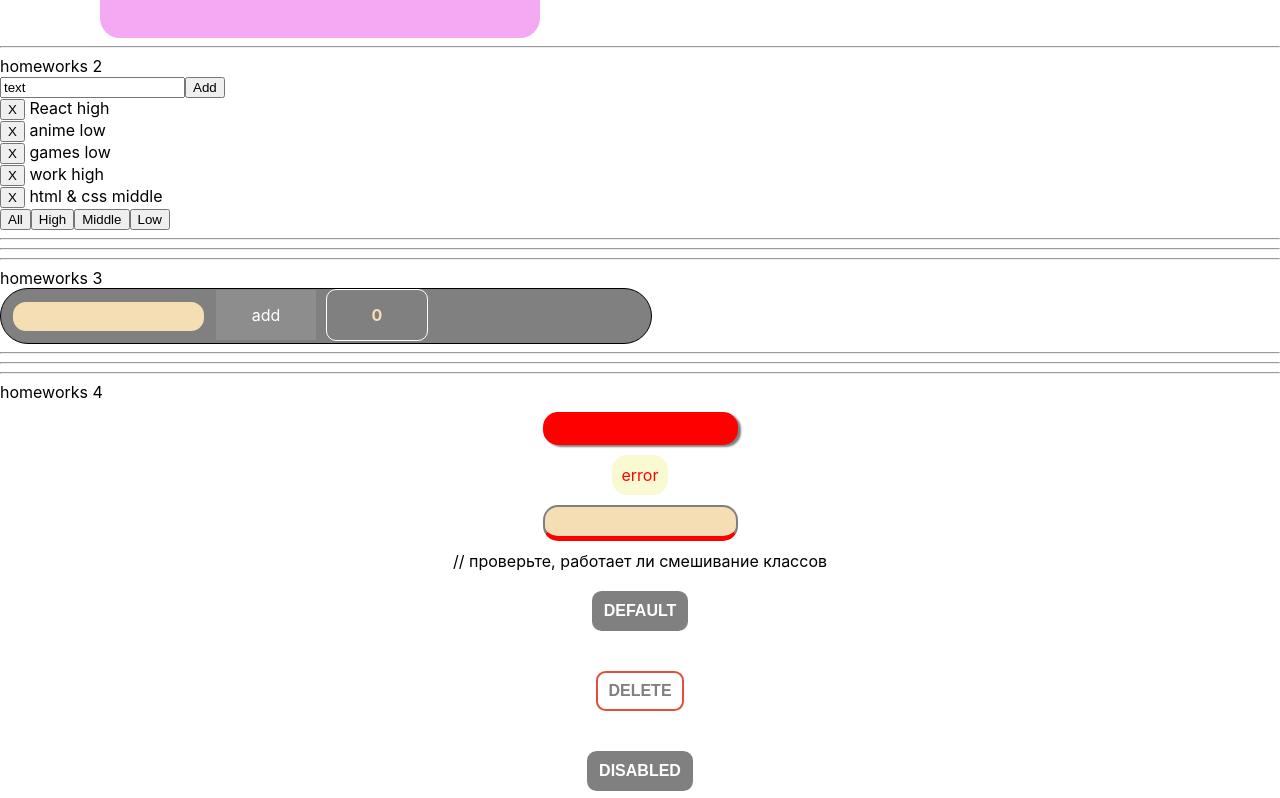
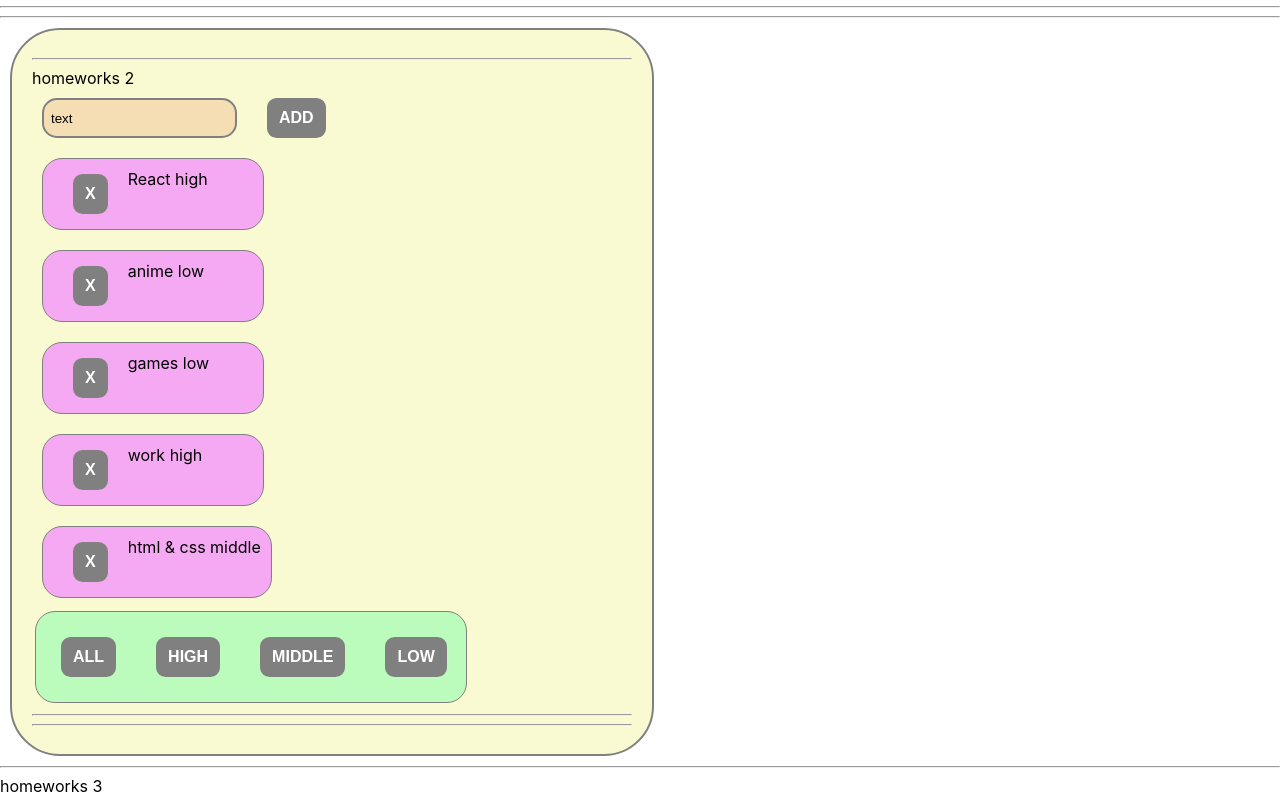
Before and after one commit to Nikolas-Bars/dzFromIgnat, a React (Create React App) app: page / in a window 1280 px wide. Shown: the part 222-1020 px from the top of the page. Built offline with nearby package versions, Linux system fonts and the light colour scheme.

Commit message:
finished DZ 3 and 4

```diff
--- a/src/p2-homeworks/h1/HW1.tsx
+++ b/src/p2-homeworks/h1/HW1.tsx
@@ -17,6 +17,8 @@ function HW1() {
                 message={messageData.message}
                 time={messageData.time}
             />
+            <hr/>
+            <hr/>
   </div>
     )
 }
--- a/src/p2-homeworks/h1/Message.module.css
+++ b/src/p2-homeworks/h1/Message.module.css
@@ -1,5 +1,5 @@
 .message {
-    height: 150px;
+    height: 110px;
     margin: 50px auto auto 100px;
     width: 400px;
     background-color: #F5A9F2;
@@ -9,6 +9,7 @@
 }
 
 .avatar {
+
     display: inline-block;
     margin-left: 10px;
     vertical-align: bottom;
@@ -18,7 +19,8 @@
 .avatar img {
     border: 2px solid red;
 
-    max-width: 40px;
+    width: 40px;
+    height: 40px;
     border-radius: 50px;
     vertical-align: bottom;
 
--- a/src/p2-homeworks/h2/Affair.tsx
+++ b/src/p2-homeworks/h2/Affair.tsx
@@ -1,5 +1,7 @@
 import React from 'react'
 import {AffairType} from "./HW2";
+import SuperButton from "../h4/common/c2-SuperButton/SuperButton";
+import s from './Affairs.module.css'
 
 type AffairPropsType = {
     // key не нужно типизировать
@@ -13,8 +15,8 @@ function Affair(props: AffairPropsType) {
     }// need to fix
 
     return (
-        <div>
-            <button onClick={deleteCallback}>X</button> {props.affair.name} {props.affair.priority}
+        <div className={s.affair}>
+            <SuperButton onClick={deleteCallback}>X</SuperButton> <span className={s.affairSpan}>{props.affair.name} {props.affair.priority}</span>
         </div>
     )
 }
--- a/src/p2-homeworks/h2/Affairs.module.css
+++ b/src/p2-homeworks/h2/Affairs.module.css
@@ -1,3 +1,59 @@
 .someClass {
 
 }
+
+.buttons {
+    display: inline-flex;
+    width: 420px;
+    border: 1px solid gray;
+    border-radius: 20px;
+    padding: 5px;
+    margin: 3px;
+    align-content: center;
+    text-align: center;
+    background-color: #bbfbbc;
+}
+
+.HW2{
+    width: 600px;
+    border: 2px solid gray;
+    margin: 10px;
+    padding: 20px;
+    border-radius: 50px;
+    background-color: lightgoldenrodyellow;
+}
+
+.affair{
+
+    display: inline-flex;
+    border: 1px solid gray;
+    margin: 10px;
+    padding: 10px;
+    text-align: center;
+    border-radius: 20px;
+    min-width: 200px;
+    max-width: 400px;
+    background-color: #F5A9F2;
+    vertical-align: center;
+    height: 50px;
+
+
+  /*  vertical-align: center;*/
+
+
+}
+
+.affairSpan{
+    display: inline-block;
+
+}
+
+.affairInputButton{
+
+}
+
+.affairInputButton div {
+    display: inline-flex;
+    height: 60px;
+
+}
--- a/src/p2-homeworks/h2/Affairs.tsx
+++ b/src/p2-homeworks/h2/Affairs.tsx
@@ -1,43 +1,56 @@
 import React, {useState} from 'react'
 import Affair from './Affair'
 import {AffairType, FilterType} from './HW2'
+import SuperButton from "../h4/common/c2-SuperButton/SuperButton";
+import s from './Affairs.module.css'
+import SuperInputText from "../h4/common/c1-SuperInputText/SuperInputText";
 
 type AffairsPropsType = { // need to fix any
     data: Array<AffairType>
-    setFilter: (filter: FilterType)=>void
-    deleteAffairCallback: (_id: number)=> void
+    setFilter: (filter: FilterType) => void
+    deleteAffairCallback: (_id: number) => void
     text: string
-    setText: (text: string)=>void
-    setAffairs: (affairs: Array<AffairType>)=> void
+    setText: (text: string) => void
+    setAffairs: (affairs: Array<AffairType>) => void
 }
 
 function Affairs(props: AffairsPropsType) {
     const mappedAffairs = props.data.map((a: AffairType) => (
+      <div key={a._id} >
         <Affair // should work
-            key={a._id} // кеи ОБЯЗАТЕЛЬНЫ в 99% - так что лучше их писать всегда при создании компонент в мапе
+            // кеи ОБЯЗАТЕЛЬНЫ в 99% - так что лучше их писать всегда при создании компонент в мапе
             affair={a}
 
             deleteAffairCallback={props.deleteAffairCallback}
         />
+      </div>
     ))
 
-    const setAll = () => {props.setFilter('all')} // need to fix
-    const setHigh = () => {props.setFilter('high')}
-    const setMiddle = () => {props.setFilter('middle')}
-    const setLow = () => {props.setFilter('low')}
-    const onChangeInput =(event: any)=>{
+    const setAll = () => {
+        props.setFilter('all')
+    } // need to fix
+    const setHigh = () => {
+        props.setFilter('high')
+    }
+    const setMiddle = () => {
+        props.setFilter('middle')
+    }
+    const setLow = () => {
+        props.setFilter('low')
+    }
+    const onChangeInput = (event: any) => {
         let someText = event.currentTarget.value
         props.setText(someText)
         setError(null)
     }
 
-    const addAffair =()=>{
-        if(props.text.trim() === ''){
+    const addAffair = () => {
+        if (props.text.trim() === '') {
             setError('error')
 
             return
-        }else {
-            props.setAffairs([{_id: props.data.length+1, name: props.text, priority: 'high'}, ...props.data])
+        } else {
+            props.setAffairs([{_id: props.data.length + 1, name: props.text, priority: 'high'}, ...props.data])
             setError(null)
             props.setText('')
         }
@@ -56,19 +69,27 @@ function Affairs(props: AffairsPropsType) {
     return (
         <div>
 
-            <div>
-                {error ?<div><input style={style} value={props.text} onChange={onChangeInput}/><button onClick={addAffair}>Add</button><br/> <div style={styleTextError}>Обязательно для заполнения</div></div>
-                    : <div><input  value={props.text} onChange={onChangeInput}/><button onClick={addAffair}>Add</button></div>
+            <div className={s.affairInputButton}>
+                {error ? <div><SuperInputText style={style} value={props.text} onChange={onChangeInput}/>
+                        <button onClick={addAffair}>Add</button>
+                        <br/>
+                        <div style={styleTextError}>Обязательно для заполнения</div>
+                    </div>
+                    : <div><SuperInputText value={props.text} onChange={onChangeInput}/>
+                        <SuperButton onClick={addAffair}>Add</SuperButton>
+                    </div>
 
                 }
             </div>
 
             {mappedAffairs}
+            <div className={s.buttons}>
+                <SuperButton onClick={setAll}>All</SuperButton>
+                <SuperButton onClick={setHigh}>High</SuperButton>
+                <SuperButton onClick={setMiddle}>Middle</SuperButton>
+                <SuperButton onClick={setLow}>Low</SuperButton>
+            </div>
 
-            <button onClick={setAll}>All</button>
-            <button onClick={setHigh}>High</button>
-            <button onClick={setMiddle}>Middle</button>
-            <button onClick={setLow}>Low</button>
         </div>
     )
 }
--- a/src/p2-homeworks/h2/HW2.tsx
+++ b/src/p2-homeworks/h2/HW2.tsx
@@ -1,5 +1,7 @@
 import React, {useState} from 'react'
 import Affairs from './Affairs'
+import s from './Affairs.module.css'
+
 
 // types
 export type AffairPriorityType = 'high' | 'low' | 'middle' // need to fix any
@@ -47,7 +49,7 @@ let [text, setText] = useState('text')
     /////////////////////////
 
     return (
-        <div>
+        <div className={s.HW2}>
             <hr/>
             homeworks 2
 
--- a/src/p2-homeworks/h3/Greeting.module.css
+++ b/src/p2-homeworks/h3/Greeting.module.css
@@ -76,6 +76,7 @@
     max-width: 650px;
     border: 1px solid black;
     border-radius: 50px;
+    margin: 20px;
 }
 
 .totalUser {
@@ -92,3 +93,8 @@
     vertical-align: center;
     margin-right: 10px;
 }
+
+.superButton{
+    display: inline-block;
+
+}
--- a/src/p2-homeworks/h3/Greeting.tsx
+++ b/src/p2-homeworks/h3/Greeting.tsx
@@ -1,6 +1,7 @@
 import React, {ChangeEvent} from 'react'
 import s from './Greeting.module.css'
 import SuperInputText from "../h4/common/c1-SuperInputText/SuperInputText";
+import SuperButton from "../h4/common/c2-SuperButton/SuperButton";
 
 type GreetingPropsType = {
     name: string // need to fix any
@@ -22,7 +23,8 @@ const Greeting: React.FC<GreetingPropsType> = (
             <SuperInputText value={name} onChange={setNameCallback} className={error ? s.error : s.someClass} />
           {/*  <input placeholder={'what is your name?'} value={name} onChange={setNameCallback} className={inputClass}/>*/}
             <span className={error ? s.errorSpan : ''}>{error}</span>
-            <span onClick={addUser} className={`${s.btnThree} ${s.btn}` }>add</span>
+            {/*<span onClick={addUser} className={`${s.btnThree} ${s.btn}` }>add</span>*/}
+            <div className={s.superButton}><SuperButton onClick={addUser}>add</SuperButton></div>
             <span className={s.totalUser}>{totalUsers}</span>
         </div>
     )
--- a/src/p2-homeworks/h4/common/c2-SuperButton/SuperButton.module.css
+++ b/src/p2-homeworks/h4/common/c2-SuperButton/SuperButton.module.css
@@ -41,8 +41,36 @@
 }
 
 
-.red {
-    background: red;
+
+
+.disabled {
+    box-sizing: border-box;
+    -webkit-appearance: none;
+    -moz-appearance: none;
+    appearance: none;
+    background-color: gray;
+    border: 2px solid gray;
+    border-radius: 0.6em;
+    color: white;
+    cursor: pointer;
+    display: -webkit-box;
+    display: -webkit-flex;
+    display: -ms-flexbox;
+    display: flex;
+    -webkit-align-self: center;
+    -ms-flex-item-align: center;
+    align-self: center;
+    font-size: 1rem;
+    font-weight: 400;
+    line-height: 1;
+    margin: 20px;
+    padding: 10px;
+    text-decoration: none;
+    text-align: center;
+    text-transform: uppercase;
+    font-family: 'Montserrat', sans-serif;
+    font-weight: 700;
+    opacity: 60%;
 }
 
 .btn {
--- a/src/p2-homeworks/h4/common/c2-SuperButton/SuperButton.tsx
+++ b/src/p2-homeworks/h4/common/c2-SuperButton/SuperButton.tsx
@@ -18,9 +18,11 @@ const SuperButton: React.FC<SuperButtonPropsType> = (
 
     const finalClassName = `${red ? `${s.btn} ${s.first}` : `${s.default} ${s.first1}`} ${className}`
 
+    const disabledStyle = s.disabled
+
     return (
         <button
-            className={finalClassName}
+            className={restProps.disabled ? disabledStyle : finalClassName}
             {...restProps} // отдаём кнопке остальные пропсы если они есть (children там внутри)
         />
         )
```
